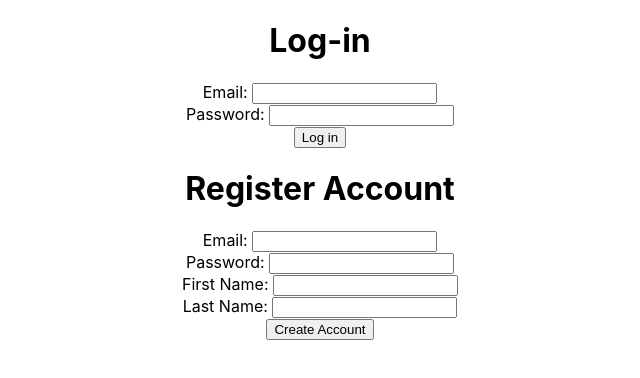
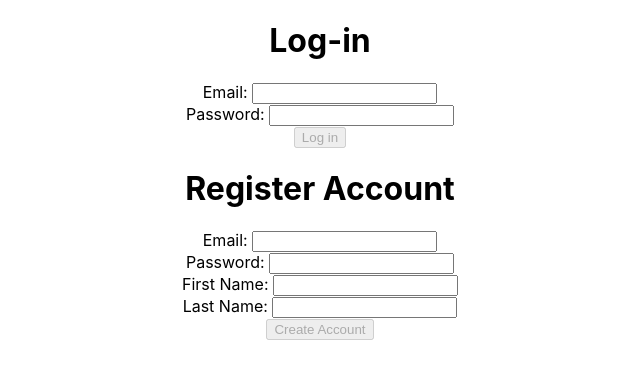
Before and after one commit to adrianhuber17/fitness-app, a React (Create React App) app in the folder frontend/my-react-app/: page /login in a window 1280 px wide. Shown: the top 378 px of the page, without its empty margins (320-960 px from the left). Built offline with nearby package versions, Linux system fonts and the light colour scheme; no server answers.

Commit message:
updated login and register component to be disabled until input fields are filled out

```diff
--- a/frontend/my-react-app/src/components/Login.jsx
+++ b/frontend/my-react-app/src/components/Login.jsx
@@ -18,6 +18,8 @@ export default function Login() {
   const handleClick = (event) => {
     event.preventDefault();
     const loginData = { email: email, password: password };
+    setEmail("");
+    setPassword("");
     const url = "/login-user.json";
     fetch(url, {
       method: "POST",
@@ -46,6 +48,7 @@ export default function Login() {
           type="text"
           name="email"
           id="email"
+          value={email}
           required
         />
         <br></br>
@@ -55,10 +58,16 @@ export default function Login() {
           type="password"
           name="password"
           id="password"
+          value={password}
           required
         />
         <br></br>
-        <button onClick={handleClick}>Log in</button>
+        <button
+          disabled={email === "" || password === ""}
+          onClick={handleClick}
+        >
+          Log in
+        </button>
       </form>
     </div>
   );
--- a/frontend/my-react-app/src/components/Register.jsx
+++ b/frontend/my-react-app/src/components/Register.jsx
@@ -93,7 +93,17 @@ export default function Register() {
           required
         />
         <br></br>
-        <button onClick={handleClick}>Create Account</button>
+        <button
+          disabled={
+            regEmail === "" ||
+            regPassword === "" ||
+            firstName === "" ||
+            lastName === ""
+          }
+          onClick={handleClick}
+        >
+          Create Account
+        </button>
       </form>
     </div>
   );
```
